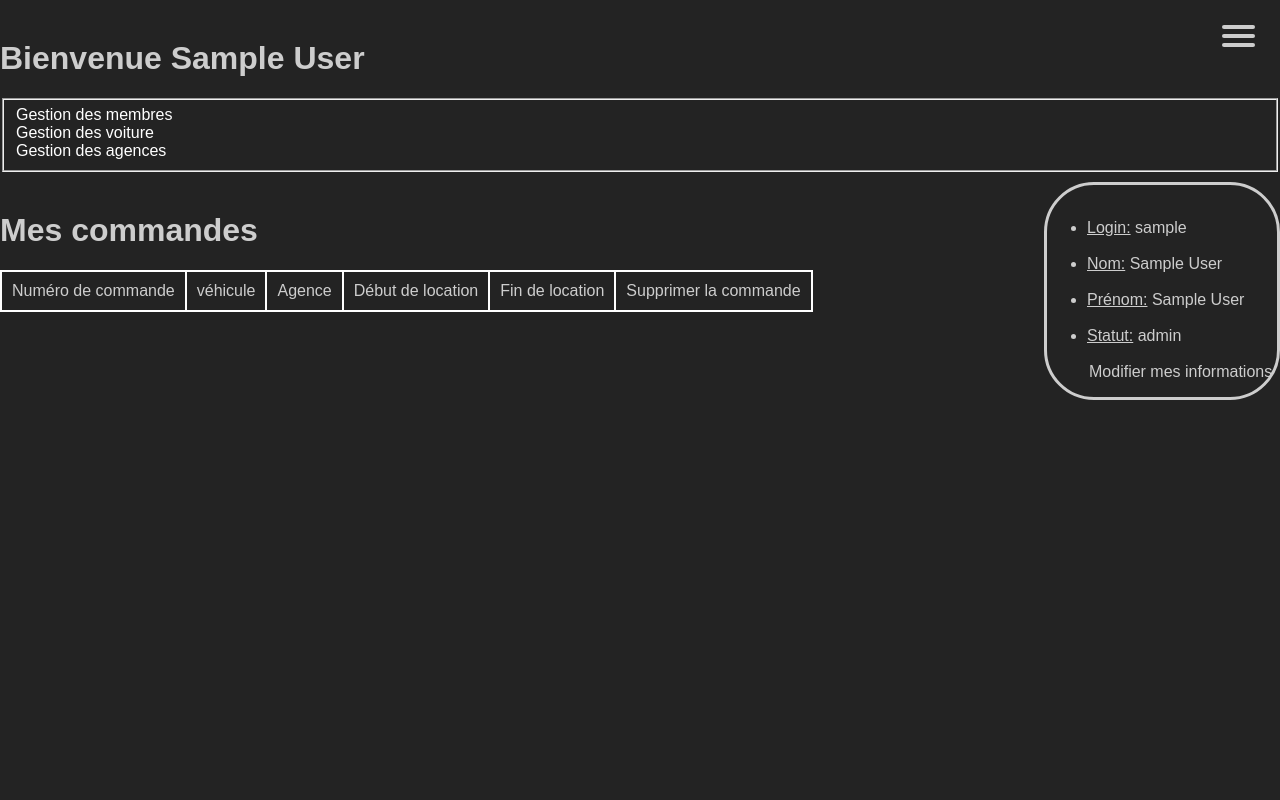
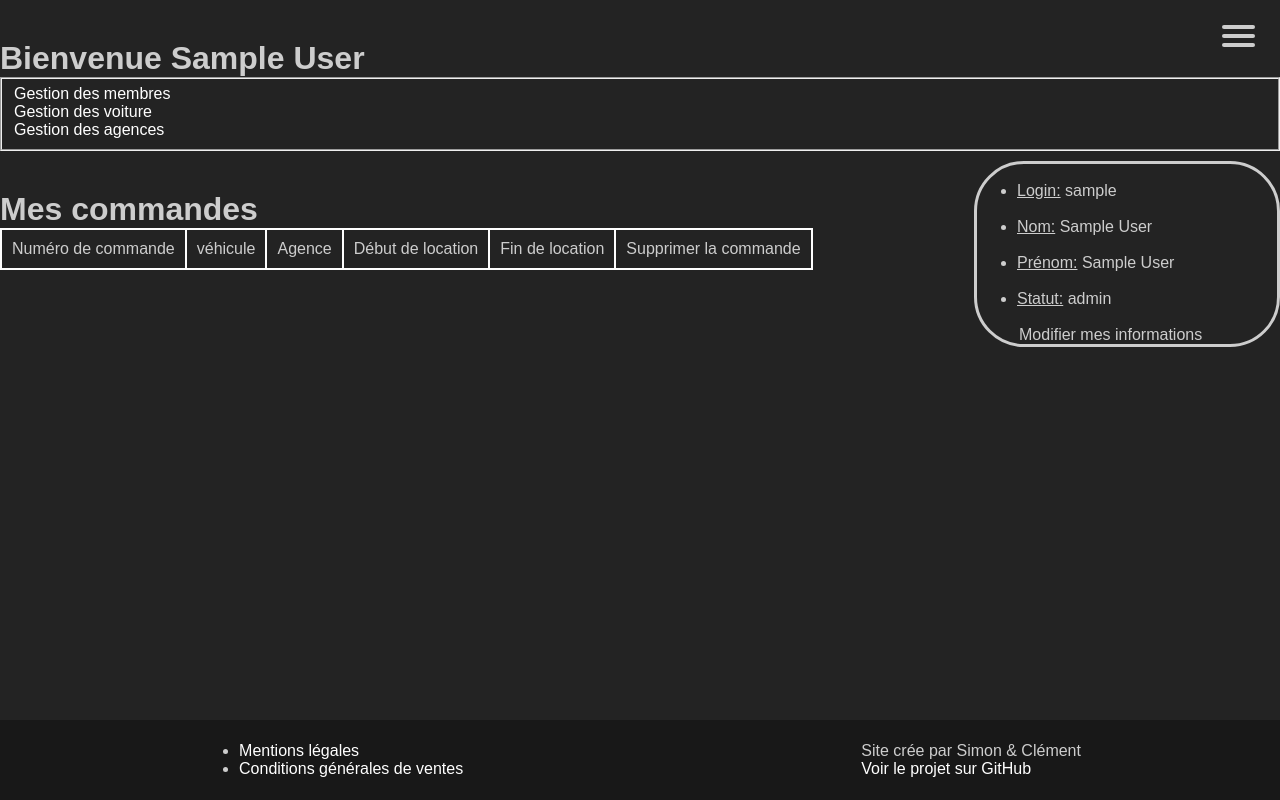
Before and after one commit to CBo9/projet-sira, a PHP site: page /pages/profile.php in a window 1280 px wide; the page is wider, and only the part inside the window is pictured. Run offline with PHP 8.4, Linux system fonts and the light colour scheme; the visitor is signed in with stand-in values (Sample User, id 1); data comes from the database, SQL or seed files in the repository; data that the repository does not hold is empty; some libraries are stand-ins or nearby versions.

Commit message:
ajout du footer + fix affichage page suivante dans index.php + un peu de css

```diff
--- a/pages/order.php
+++ b/pages/order.php
@@ -127,3 +127,5 @@ if (isset($_POST['envoi'])) {
 	// FIN DE LA REQUETE D'INSERTION DANS LA TABLE COMMANDE
 
 }
+require($_SERVER['DOCUMENT_ROOT'] . '/projet_sira/templates/footer.php');
+?>
--- a/pages/profile.php
+++ b/pages/profile.php
@@ -2,10 +2,12 @@
 $titrePage="Localoc, les meilleurs voitures aux meileurs prix";
 require('../templates/navbar.php');
 require('../utility/fonctions.php'); ?>
+<head>
 <script src="https://code.jquery.com/jquery-3.1.1.js"></script>
+</head>
 
 <!-- PAGE "profile" -->
-
+<div class="wrapper">
 <h1>Bienvenue <?= $_SESSION['prenom']?></h1>
 
 <!-- AFFICHAGE SPECIFIQUE AU ADMINISTRATEUR -->
@@ -152,7 +154,8 @@ while($donnees =$requete->fetch()){
 
   ?>
 </table>
-
+<div class="push"></div>
+</div>
 
 
 <script>
@@ -182,3 +185,4 @@ $(function() {
     });
 });
 </script>
+<?php require($_SERVER['DOCUMENT_ROOT'] . '/projet_sira/templates/footer.php'); ?>
--- a/pages/support.php
+++ b/pages/support.php
@@ -9,6 +9,7 @@ require('../utility/fonctions.php');
 ?>
 
 <body class="support-page">
+	<div class="wrapper">
 <div id="formulaire-support">
 
 	<!-- DEBUT DU FORMULAIRE -->
@@ -28,6 +29,8 @@ require('../utility/fonctions.php');
 </form>
 <!-- FIN DU FORMULAIRE -->
 
+</div>
+<div class="push"></div>
 </div>
 
 <script src="https://code.jquery.com/jquery-3.3.1.slim.min.js" integrity="sha384-q8i/X+965DzO0rT7abK41JStQIAqVgRVzpbzo5smXKp4YfRvH+8abtTE1Pi6jizo" crossorigin="anonymous"></script>
@@ -77,5 +80,5 @@ $nom=isset($_POST['nom']) ? $_POST['nom'] : NULL ;
 								);
 			}
 			//FIN DE REQUETE D'INSERTION
-
+		require($_SERVER['DOCUMENT_ROOT'] . '/projet_sira/templates/footer.php');
 ?>
--- a/style/loc.css
+++ b/style/loc.css
@@ -1,9 +1,10 @@
 
-/*CODE CSS APPLIQUER AU BODY*/
+/*CODE CSS APPLIQUÉ AU BODY*/
 body
 {
-
-  margin: 0;
+  height: 100%;
+  min-height:100%;
+  margin: 0 ;
   padding: 0;
   background: #232323;
   color: #cdcdcd;
@@ -39,7 +40,7 @@ div#infojoueur{
   border: solid;
   margin-top: 10px;
   margin-bottom: 10px;
-  width: 230px;
+  width: 300px;
   border-radius: 50px;
   display: flex;
   flex-direction: column;
@@ -65,14 +66,14 @@ div#infojoueur{
   height: 700px;
   overflow: hidden;
 
- /*ANIMATION SUR LES DIFFERENT NAVIGATEUR*/
+ /*ANIMATION SUR LES DIFFERENTS NAVIGATEURS*/
   animation: slide 25s infinite;
   -moz-animation: slide 25s infinite;
   -webkit-animation: slide 25s infinite;
   -o-animation: slide 25s infinite;
 }
 
-/*PARTI VISIBLE DU SLIDER*/
+/*PARTIE VISIBLE DU SLIDER*/
 #sliderImages img {
   float: left;
   width: 2000px;
@@ -80,7 +81,7 @@ div#infojoueur{
 
 }
 
-/*ANIMATION SUR LES DIFFERENT NAVIGATEUR*/
+/*ANIMATION SUR LES DIFFERENTS NAVIGATEURS*/
 @keyframes slide{
   0%{margin-left: 0px;}
   17%{margin-left: 0px;}
@@ -193,7 +194,7 @@ div#infojoueur{
   transform-origin: 0% 100%;
 }
 
-/* ON TRANSFORME LES BARRE DU MENU BURGER EN CROIX */
+/* ON TRANSFORME LES BARRES DU MENU BURGER EN CROIX */
 
 /*ROTATION DE LA PREMIERE BARRE*/
 #menuToggle input:checked ~ span
@@ -341,7 +342,7 @@ h1
 .carSection:hover .photoSect
 {
   height:120%;
-  z-index:10;
+  z-index:2;
 }
 
 #blah
@@ -349,7 +350,7 @@ h1
   height:200px;
 }
 
-/*CSS 'page suivante' ET 'page précèdente'*/
+/*CSS 'page suivante' ET 'page précédente'*/
 #pageSP
 {
   text-align: center;
@@ -390,3 +391,46 @@ h1
 {
   float:left;
 }
+
+/*CSS RELATIF AU FOOTER*/
+footer{
+  display:flex;
+  justify-content: space-around;
+  align-items: center;
+  background-color: #181818;
+  width:100%;
+  z-index:150;
+}
+
+footer p{
+  padding:0px;
+  margin:0px;
+}
+
+* {
+    margin: 0;
+}
+html, body {
+    height: 100%;
+}
+.wrapper {
+    min-height: 100%;
+    height: auto !important;
+    height: 100%;
+    margin: 0 auto -80px; /* the bottom margin is the negative value of the footer's height */
+}
+footer, .push {
+    height: 80px; /* .push must be the same height as .footer */
+}
+
+
+/*CSS POUR LA PAGE D'INSCRIPTION*/
+.mainLogreg{
+  display:flex;
+  justify-content: center;
+  align-items: center;
+}
+
+.log_reg{
+  margin: 50px;
+}
--- /dev/null
+++ b/templates/footer.php
@@ -0,0 +1,10 @@
+<footer>
+	<ul class="footerLegal">
+		<li><a href="">Mentions légales</a></li>
+		<li><a href="">Conditions générales de ventes</a></li>
+	</ul>
+	<span class="footerRef">
+		<p>Site crée par Simon & Clément</p>
+		<p><a href="https://github.com/CBo9/projet-sira">Voir le projet sur GitHub</a></p>
+	</span>
+</footer>
```
Also changed, not shown: index.php (+12 -4 lines), pages/login_register.php (+12 -1 lines).
